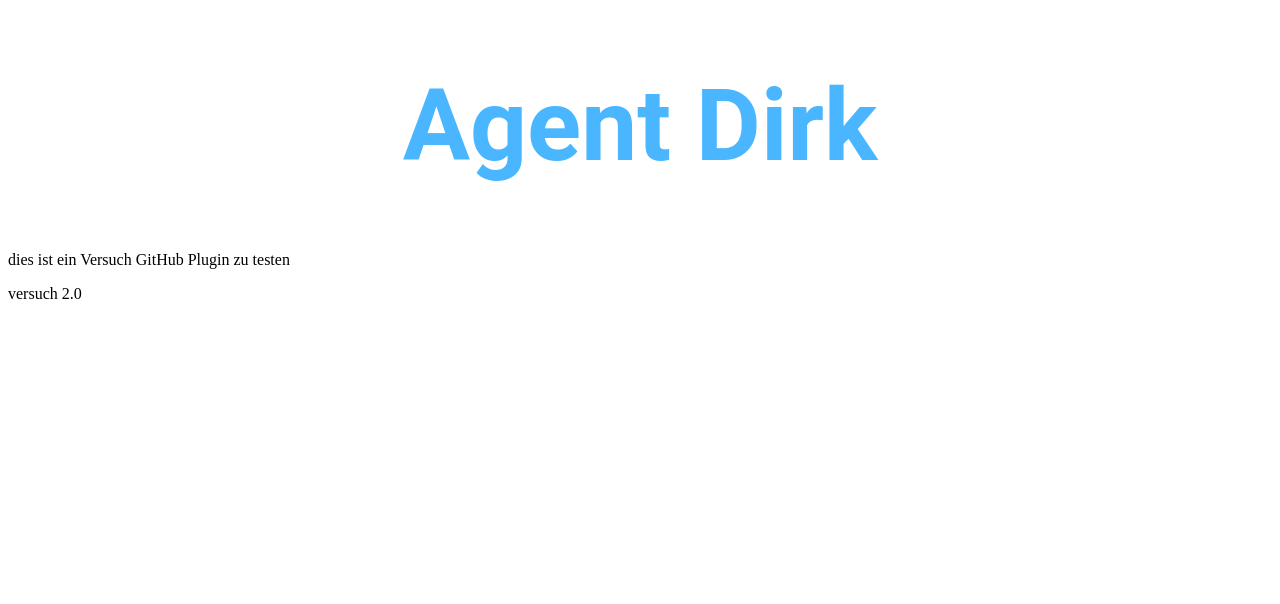
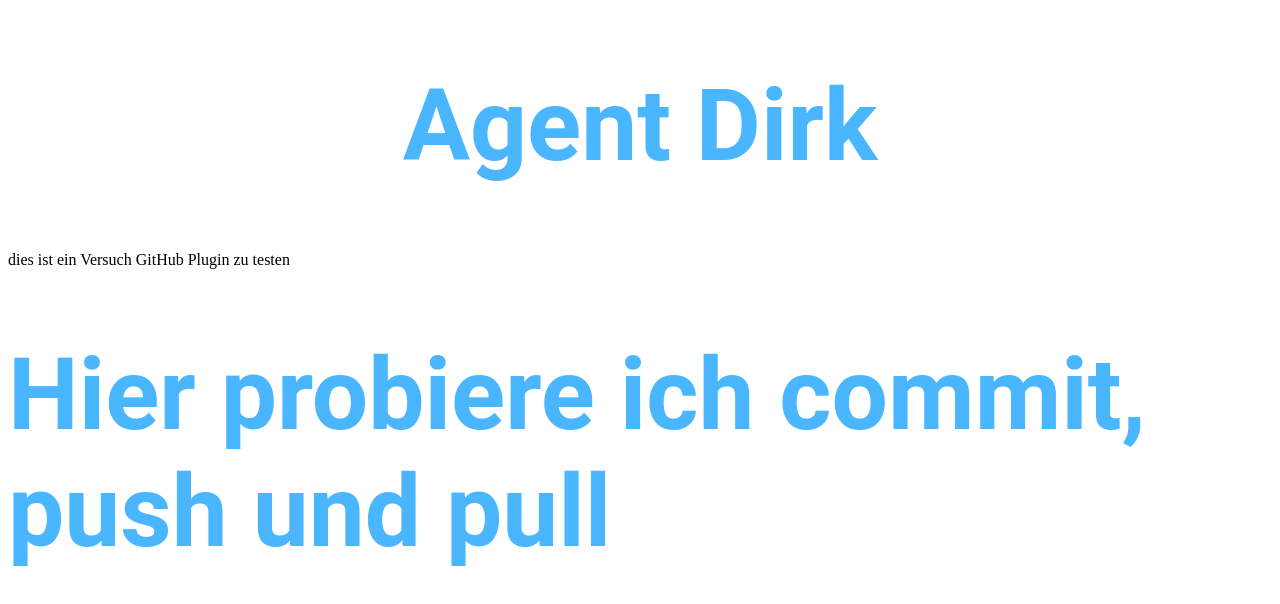
Before and after one commit to MarieWesthues/AgentDirk, an Angular app: page / in a window 1280 px wide. Shown: the top 604 px of the page. Built offline with nearby package versions, Linux system fonts and the light colour scheme.

Commit message:
Hinzufügen einer Überschrift

```diff
--- a/src/app/app.component.html
+++ b/src/app/app.component.html
@@ -1,4 +1,4 @@
 <h1>Agent Dirk</h1>
 
 <p>dies ist ein Versuch GitHub Plugin zu testen</p>
-<p> versuch 2.0 </p>
+<h1> Hier probiere ich commit, push und pull <h1>
```
